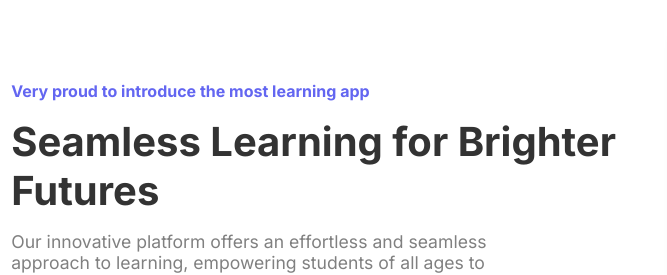
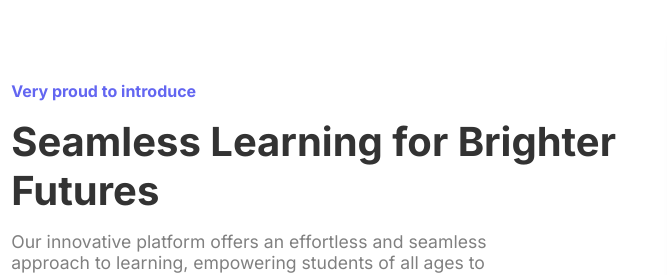
Before and after one commit to Soudamini21/studysync, a plain HTML site: page index.html in a window 1280 px wide. Shown: the part 115-390 px from the top of the page, 0-667 px from the left. Drawn offline with Linux system fonts and the light colour scheme.

Commit message:
testing branch commit

```diff
--- a/index.html
+++ b/index.html
@@ -39,7 +39,7 @@
         <section class="main-section">
 
             <div class="content-left">
-                <p class="section-label">Very proud to introduce the most learning app</p>
+                <p class="section-label">Very proud to introduce</p>
                 <h1 class="section-title">Seamless Learning for Brighter Futures</h1>
                 <p class="section-description">Our innovative platform offers an effortless and seamless approach to learning, empowering students of all ages to achieve brighter futures. Join us on a transformative journey to simplify education and unlock your full potential.</p>
                     <div class="button-group">
```
